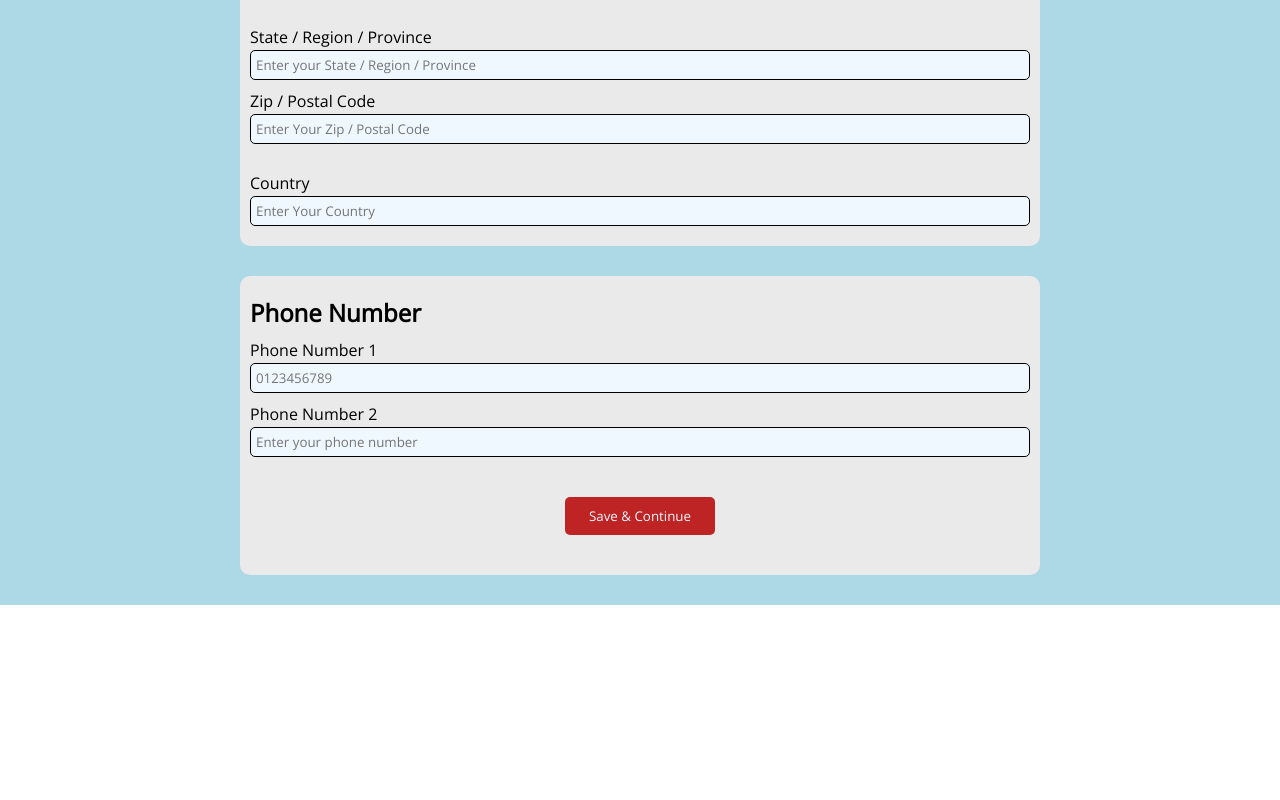
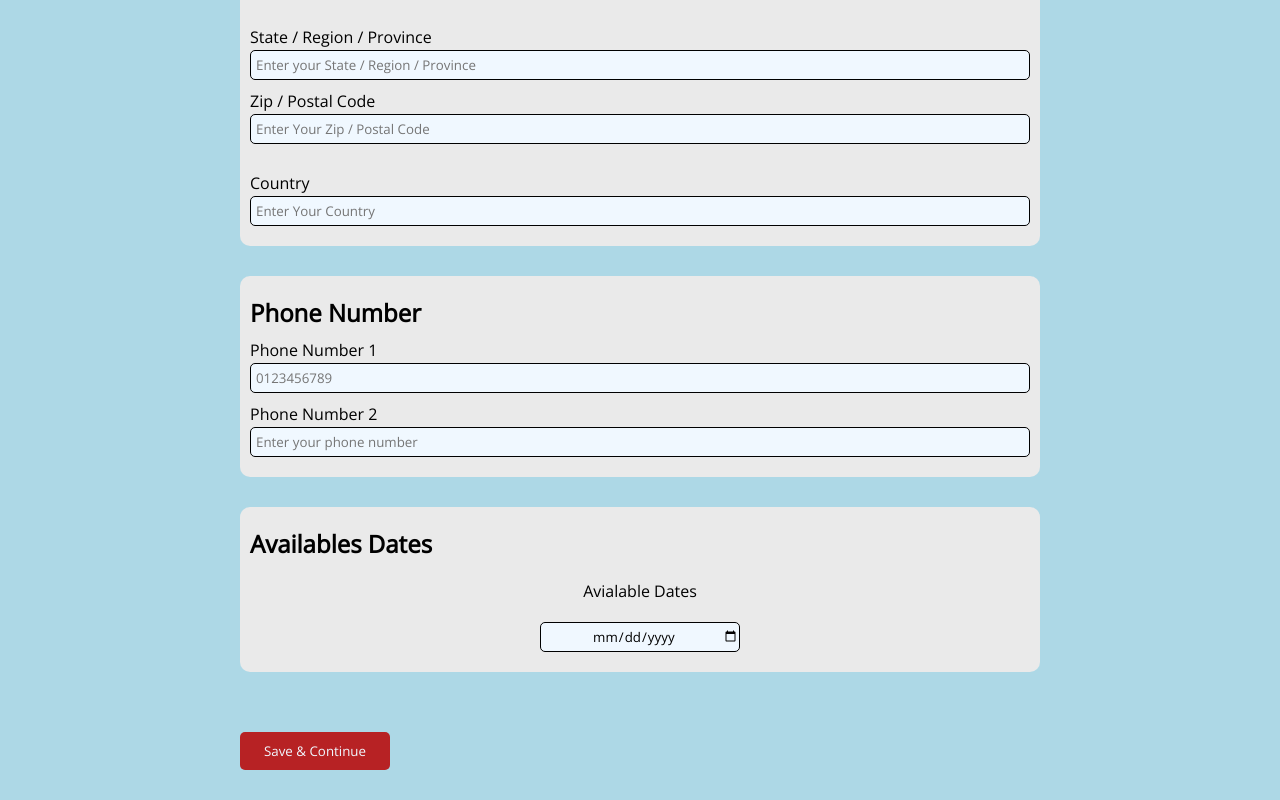
Before and after one commit to JawadMessaoudene/Hackathon1, a React (Vite) app: page /form in a window 1280 px wide. Shown: the part 1011-1811 px from the top of the page. Before the commit the page ends 1616 px from the top, so only its background shows below. Built offline with nearby package versions, Linux system fonts and the light colour scheme.

Commit message:
Fixed available dates

```diff
--- a/src/pages/Form.jsx
+++ b/src/pages/Form.jsx
@@ -4,7 +4,7 @@ import { useState } from "react";
 
 const Form = () => {
   const [userInformation, setUserInformation] = useState({});
-  console.log(userInformation.userName, userInformation.userLastName, userInformation.userEmail, userInformation.userAdress1);
+  console.log(userInformation.userName, userInformation.userLastName, userInformation.userEmail, userInformation.userAdress1, userInformation.availableDates);
 
   return (
     <>
@@ -13,10 +13,7 @@ const Form = () => {
           <div className={styles.nameForm}>
             <h2>Name</h2>
             <label htmlFor="title">Title</label>
-            <select className={styles.title}
-              name="title"
-              id="title"
-              required>
+            <select className={styles.title} name="title" id="title" required>
               <option value="Mr.">Mr.</option>
               <option value="Mrs.">Mrs.</option>
               <option value="Ms.">Ms.</option>
@@ -197,10 +194,26 @@ const Form = () => {
               id="phone2"
               placeholder="Enter your phone number"
             />
-            <button className={styles.buttonSubmit} type="submit">
-              Save & Continue
-            </button>
           </div>
+          <div className={styles.availableDates}>
+            <h2>Availables Dates</h2>
+            <label htmlFor="availableDates">Avialable Dates</label>
+            <input
+              type="date"
+              name="avilableDates"
+              id="availablesDates"
+              value={userInformation.availableDates}
+              onChange={(e) => {
+                setUserInformation({
+                  ...userInformation,
+                  availableDates: e.target.value,
+                });
+              }}
+            />
+          </div>
+          <button className={styles.buttonSubmit} type="submit">
+            Save & Continue
+          </button>
         </form>
       </div>
     </>
--- a/src/pages/Form.module.css
+++ b/src/pages/Form.module.css
@@ -17,13 +17,15 @@
   flex-direction: column;
   min-height: 100vh;
   width: 100vw;
+  align-items: center;
 
 }
 
 .nameForm,
 .mailForm,
 .adress,
-.phoneNumber {
+.phoneNumber,
+.availableDates {
   display: flex;
   flex-direction: column;
   width: 80vw;
@@ -54,6 +56,7 @@
 }
 
 .buttonSubmit {
+  display: inline;
   width: 150px;
   margin: 30px auto;
   background-color: var(--buttonSubmit-bg-color);
@@ -64,11 +67,21 @@
 
 }
 
+/* .availableDates{
+} */
+.availableDates  > input, .availableDates > label{
+  text-align: center;
+  margin: 10px auto;
+  width: 200px;
+
+}
+
 @media (min-width: 700px) {
   .nameForm,
   .mailForm,
   .adress,
-  .phoneNumber {
+  .phoneNumber,
+  .availableDates {
   max-width: 800px;
 
   }
```
